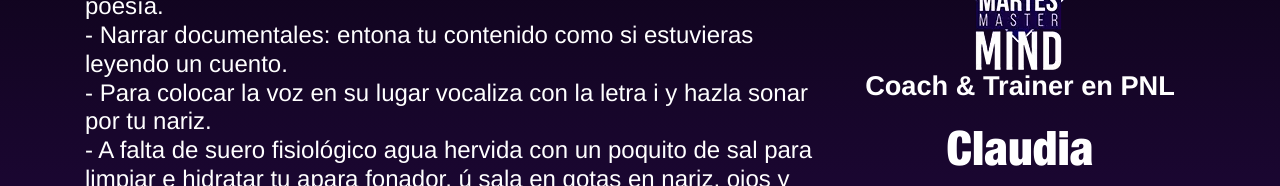
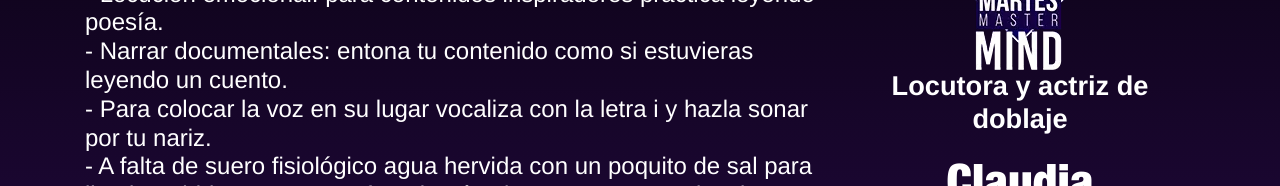
Before and after one commit to CreActiva/Creactiva-MasterMind, a website: page index.html in a window 1280 px wide. Shown: the part 1695-1881 px from the top of the page. Drawn offline with Linux system fonts and the light colour scheme.

Commit message:
Actualizando cambios

```diff
--- a/index.html
+++ b/index.html
@@ -208,7 +208,7 @@
             <source srcset="./resources/img/site/master-mind/invitados/claudia.webp" alt="Claudia Nieto" class="img-fluid d-block mx-auto"  type="image/webp">
             <img src="./resources/img/site/master-mind/invitados/claudia.png" alt="Claudia Nieto" class="img-fluid d-block mx-auto">
           </picture>
-          <h6>Coach & Trainer en PNL</h6>
+          <h6>Locutora y actriz de doblaje</h6>
           <h3 class="mt-3 mx-auto">Claudia<br>Nieto</h3>
           <p>Tu voz como Marca.</p>
           <h6 class="mt-3 text-primary">12.05.2020</h6>
```
